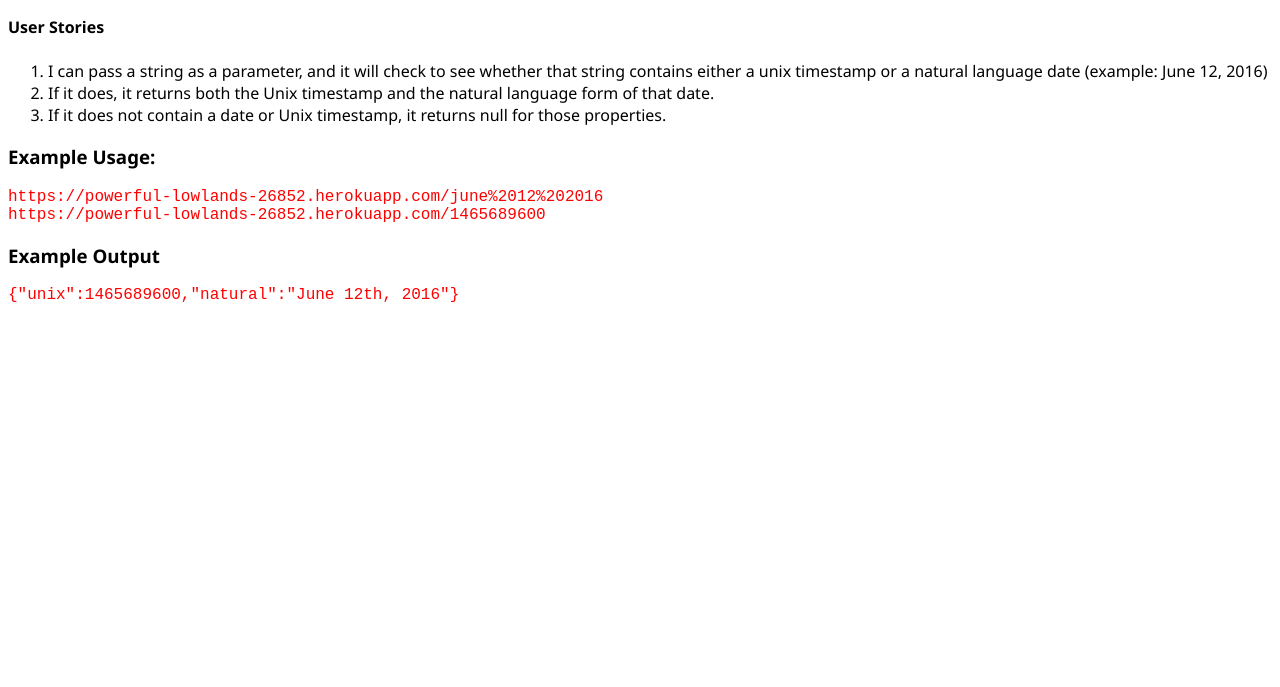
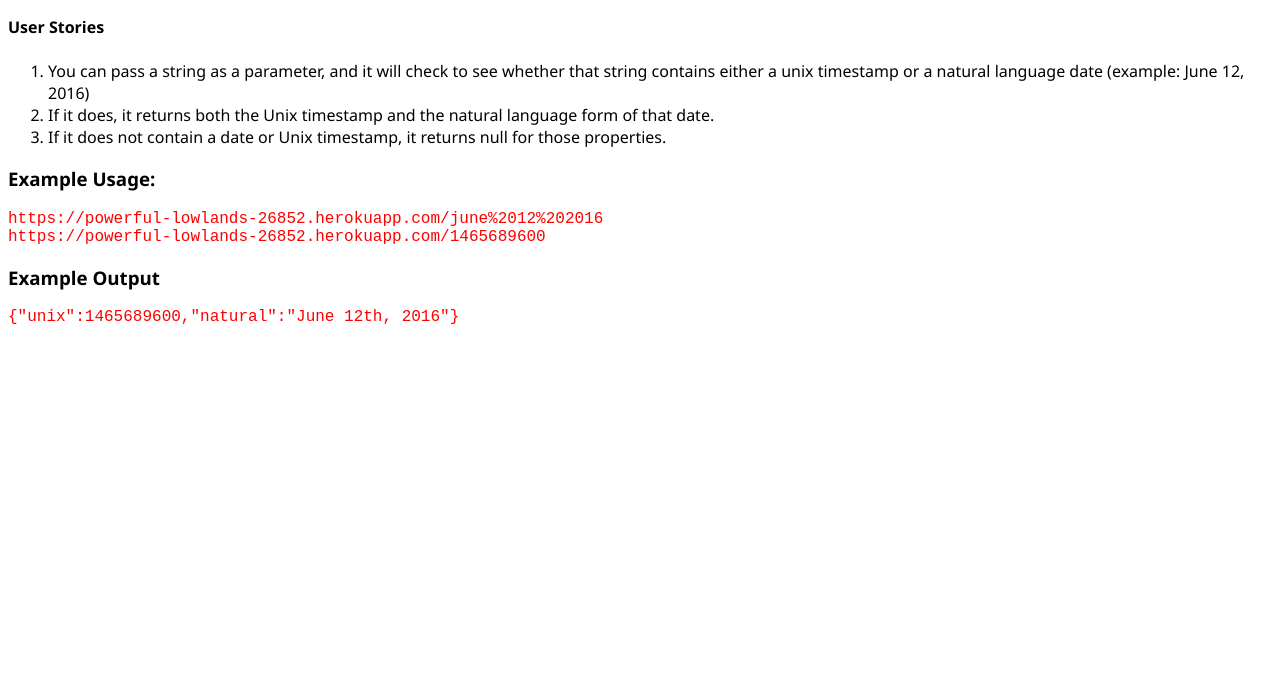
Before and after one commit to ckm100/Timestamp-Microservice, a website: page public/index.html in a window 1280 px wide. Shown: the part 113-800 px from the top of the page. Drawn offline with Linux system fonts and the light colour scheme.

Commit message:
Initial Commit

```diff
--- a/public/index.html
+++ b/public/index.html
@@ -15,7 +15,7 @@
 
     <ol>
 
-        <li>I can pass a string as a parameter, and it will check to see whether that string contains either a unix timestamp or a natural language date (example: June 12, 2016)</li>
+        <li>You can pass a string as a parameter, and it will check to see whether that string contains either a unix timestamp or a natural language date (example: June 12, 2016)</li>
 
         <li>If it does, it returns both the Unix timestamp and the natural language form of that date.</li>
 
```
Also changed, not shown: README.md.
